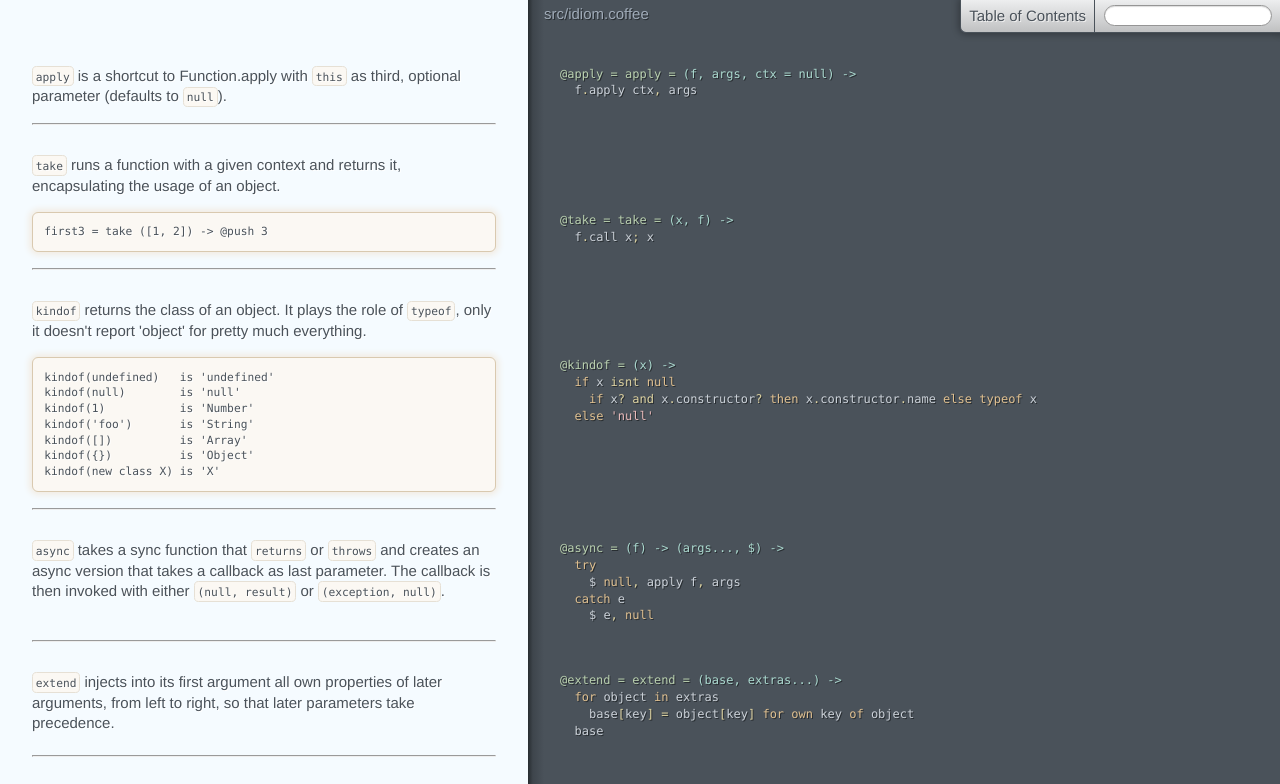
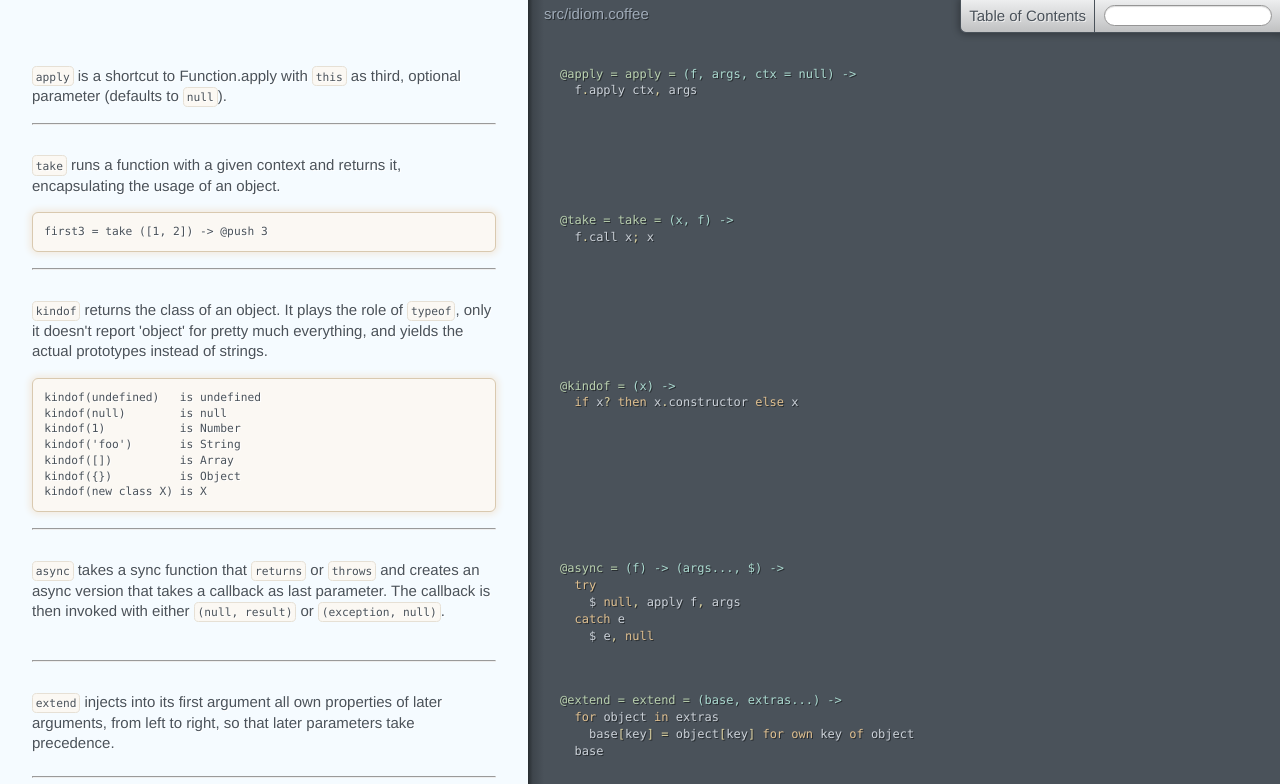
Before and after one commit to slezica/idiom, a plain HTML site: page src/idiom.html in a window 1280 px wide. Shown: the top 784 px of the page. Drawn offline with Linux system fonts and the light colour scheme.

Commit message:
Generated at Sat Apr 20 17:28:50 ART 2013

```diff
--- a/src/idiom.html
+++ b/src/idiom.html
@@ -4,17 +4,16 @@ optional parameter (defaults to <code>null</code>).</p></div></div><div class="c
 the usage of an object.</p></div></div></div><div class="segment"><div class="comments"><div class="wrapper"><pre><code>first3 = take ([1, 2]) -&gt; @push 3
 </code></pre></div></div><div class="code"><div class="wrapper"><span class="vi">@take = </span><span class="nv">take = </span><span class="nf">(x, f) -&gt;</span>
   <span class="nx">f</span><span class="p">.</span><span class="nx">call</span> <span class="nx">x</span><span class="p">;</span> <span class="nx">x</span></div></div></div><div class="segment"><div class="comments"><div class="wrapper"><hr /></div></div></div><div class="segment"><div class="comments"><div class="wrapper"><p><code>kindof</code> returns the class of an object. It plays the role of <code>typeof</code>, only
-it doesn't report 'object' for pretty much everything.</p></div></div></div><div class="segment"><div class="comments"><div class="wrapper"><pre><code>kindof(undefined)   is 'undefined'
-kindof(null)        is 'null'
-kindof(1)           is 'Number'
-kindof('foo')       is 'String'
-kindof([])          is 'Array'
-kindof({})          is 'Object'
-kindof(new class X) is 'X'
+it doesn't report 'object' for pretty much everything, and yields the actual
+prototypes instead of strings.</p></div></div></div><div class="segment"><div class="comments"><div class="wrapper"><pre><code>kindof(undefined)   is undefined
+kindof(null)        is null
+kindof(1)           is Number
+kindof('foo')       is String
+kindof([])          is Array
+kindof({})          is Object
+kindof(new class X) is X
 </code></pre></div></div><div class="code"><div class="wrapper"><span class="vi">@kindof = </span><span class="nf">(x) -&gt;</span>
-  <span class="k">if</span> <span class="nx">x</span> <span class="o">isnt</span> <span class="kc">null</span>
-    <span class="k">if</span> <span class="nx">x</span><span class="o">?</span> <span class="o">and</span> <span class="nx">x</span><span class="p">.</span><span class="nx">constructor</span><span class="o">?</span> <span class="k">then</span> <span class="nx">x</span><span class="p">.</span><span class="nx">constructor</span><span class="p">.</span><span class="nx">name</span> <span class="k">else</span> <span class="k">typeof</span> <span class="nx">x</span>
-  <span class="k">else</span> <span class="s">&#39;null&#39;</span></div></div></div><div class="segment"><div class="comments"><div class="wrapper"><hr /></div></div></div><div class="segment"><div class="comments"><div class="wrapper"><p><code>async</code> takes a sync function that <code>returns</code> or <code>throws</code> and creates an async
+  <span class="k">if</span> <span class="nx">x</span><span class="o">?</span> <span class="k">then</span> <span class="nx">x</span><span class="p">.</span><span class="nx">constructor</span> <span class="k">else</span> <span class="nx">x</span></div></div></div><div class="segment"><div class="comments"><div class="wrapper"><hr /></div></div></div><div class="segment"><div class="comments"><div class="wrapper"><p><code>async</code> takes a sync function that <code>returns</code> or <code>throws</code> and creates an async
 version that takes a callback as last parameter. The callback is then
 invoked with either <code>(null, result)</code> or <code>(exception, null)</code>.</p></div></div><div class="code"><div class="wrapper"><span class="vi">@async = </span><span class="nf">(f) -&gt;</span> <span class="nf">(args..., $) -&gt;</span>
   <span class="k">try</span>
```
Also changed, not shown: src/test.html (+9 -8 lines).
